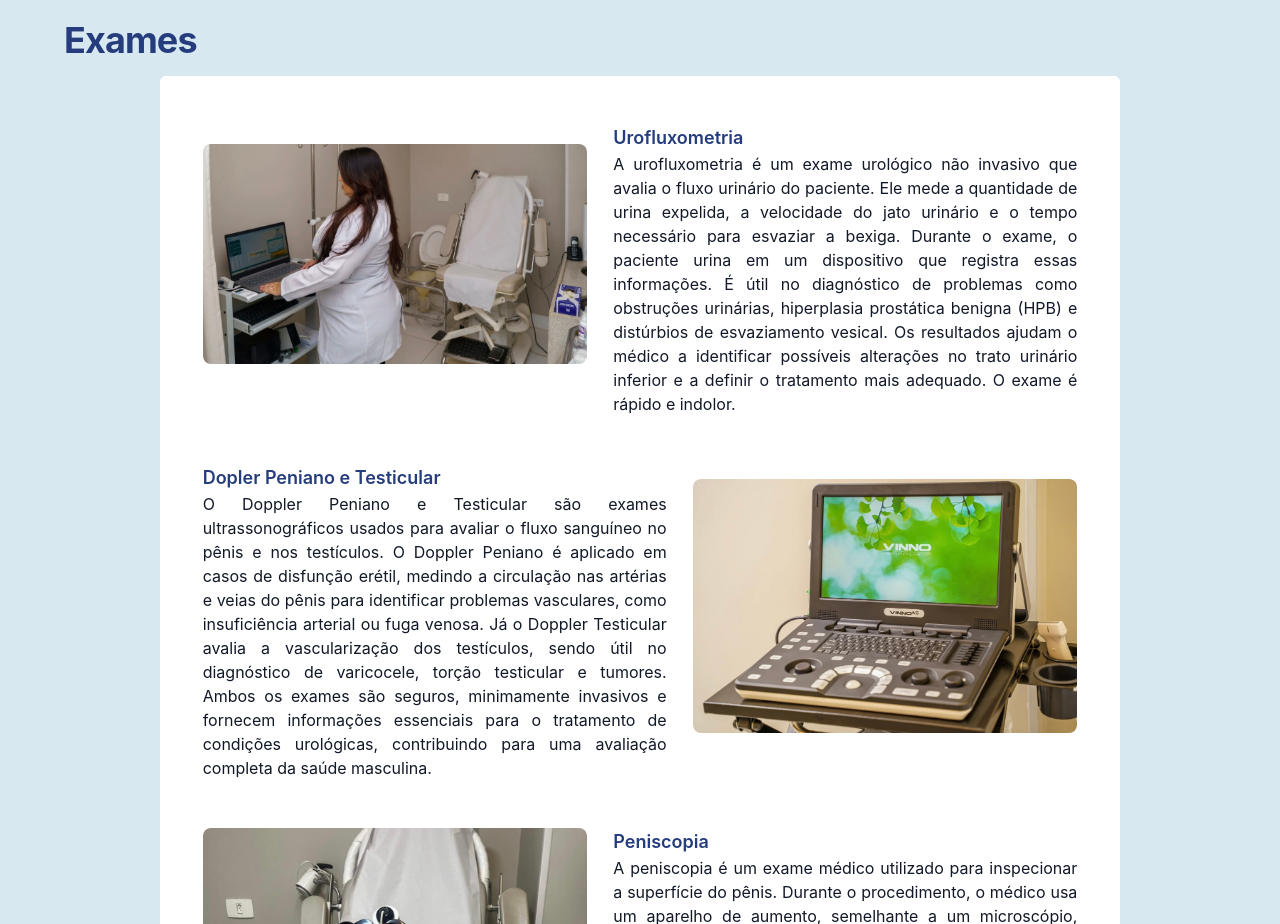
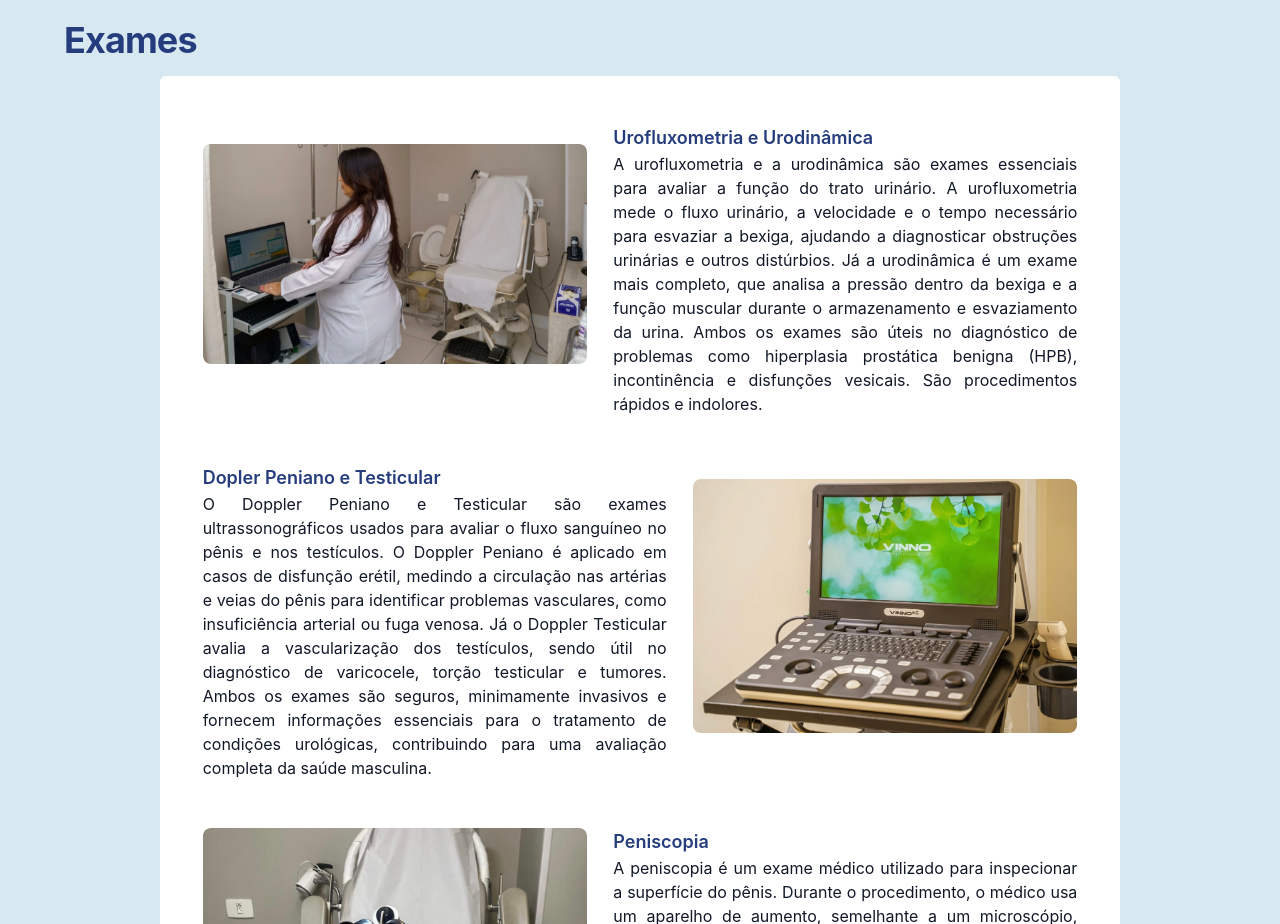
Before and after one commit to DeborahLyra/centro-urologico-de-olinda, a React (Vite) app: page / in a window 1280 px wide. Shown: the part 1920-2844 px from the top of the page. Built offline with nearby package versions, Linux system fonts and the light colour scheme.

Commit message:
fixing text

```diff
--- a/src/components/aboutTheClinic/AboutTheClinic.jsx
+++ b/src/components/aboutTheClinic/AboutTheClinic.jsx
@@ -6,10 +6,10 @@ import exame4 from '/public/imgs/exame-4.png'
 
 const mainProcedures = [
     {
-        name: 'Urofluxometria',
-        description: 'A urofluxometria é um exame urológico não invasivo que avalia o fluxo urinário do paciente. Ele mede a quantidade de urina expelida, a velocidade do jato urinário e o tempo necessário para esvaziar a bexiga. Durante o exame, o paciente urina em um dispositivo que registra essas informações. É útil no diagnóstico de problemas como obstruções urinárias, hiperplasia prostática benigna (HPB) e distúrbios de esvaziamento vesical. Os resultados ajudam o médico a identificar possíveis alterações no trato urinário inferior e a definir o tratamento mais adequado. O exame é rápido e indolor.',
+        name: 'Urofluxometria e Urodinâmica',
+        description: 'A urofluxometria e a urodinâmica são exames essenciais para avaliar a função do trato urinário. A urofluxometria mede o fluxo urinário, a velocidade e o tempo necessário para esvaziar a bexiga, ajudando a diagnosticar obstruções urinárias e outros distúrbios. Já a urodinâmica é um exame mais completo, que analisa a pressão dentro da bexiga e a função muscular durante o armazenamento e esvaziamento da urina. Ambos os exames são úteis no diagnóstico de problemas como hiperplasia prostática benigna (HPB), incontinência e disfunções vesicais. São procedimentos rápidos e indolores.',
         imageSrc: exame1,
-        imageAlt: 'Urofluxometria',
+        imageAlt: 'Urofluxometria e Urodinâmica',
         href: '#',
     },
     {
--- a/src/components/videoClinic/VideoComponent.jsx
+++ b/src/components/videoClinic/VideoComponent.jsx
@@ -9,7 +9,7 @@ export function VideoComponent() {
                 <h2 className="text-3xl font-bold tracking-tight text-primary sm:text-4xl">Sobre a Clínica</h2>
             </div>
             <div className='px-6 flex items-center justify-around flex-col'>
-                <div className='text-black text-center text-xl font-semibold'>
+                <div className='text-black text-center text-lg font-semibold lg:text-xl'>
                     <p >O Centro Urológico de Olinda, pioneiro em urologia na cidade, conta com uma equipe de médicos renomados. Oferecemos aos nossos pacientes o que há de mais moderno em tecnologia, aliado a um atendimento humanizado e acolhedor."</p>
                 </div>
                 <div className="flex justify-center items-center p-4">
```
